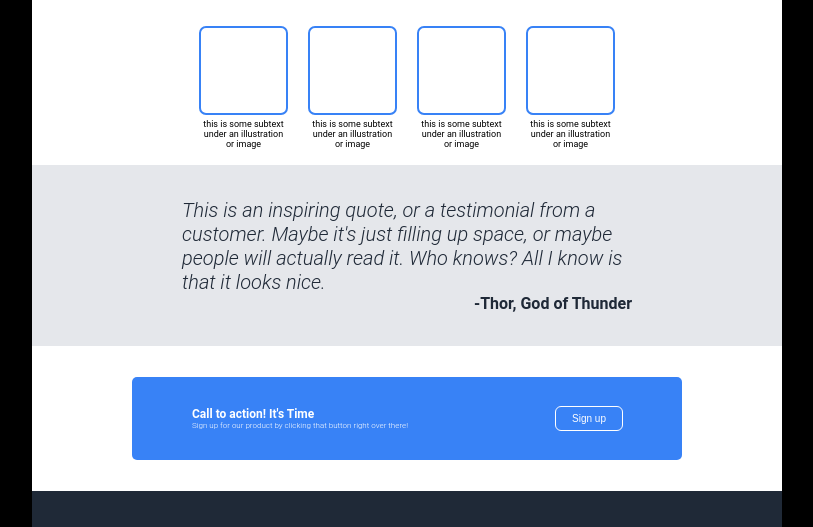
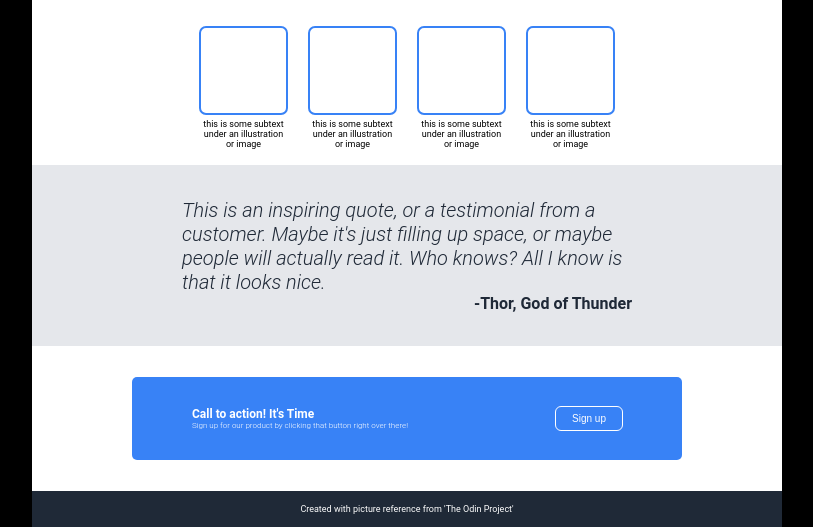
Before and after one commit to FreeLogan7/Odin-landing-page, a plain HTML site: page index.html in a window 1280 px wide. Shown: the part 273-800 px from the top of the page, without its empty margins (233-1046 px from the left). Drawn offline with Linux system fonts and the light colour scheme.

Commit message:
added bottom message, commenting on the use of a reference picture to create the HTML and CSS

```diff
--- a/index.html
+++ b/index.html
@@ -85,7 +85,7 @@
 
 
         <div class="section-5 center">
-
+<div class="bottom">Created with picture reference from 'The Odin Project'</div>
         </div>
 
 
--- a/style.css
+++ b/style.css
@@ -67,6 +67,9 @@ body {
     background-color: #1F2937;
     flex-grow: 1;
     flex-basis: 0;
+    display: flex;
+    justify-content: center;
+    align-items: center;
 }
 
 
@@ -237,3 +240,8 @@ li .text {
     padding: 4px 16px;
     border-width: 0;
 }
+
+.section-5 .bottom {
+    color: white;
+    font-size: 9px;
+}
```
